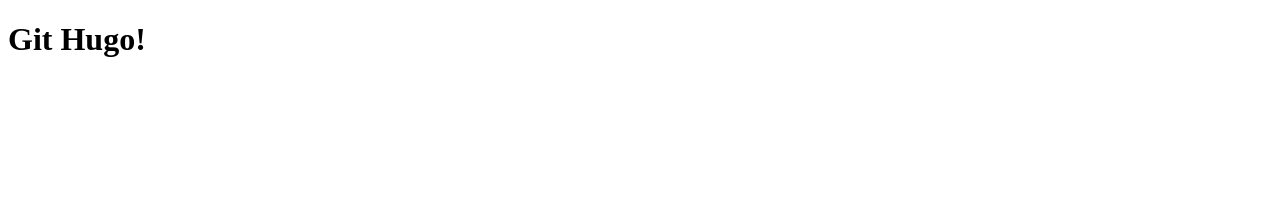
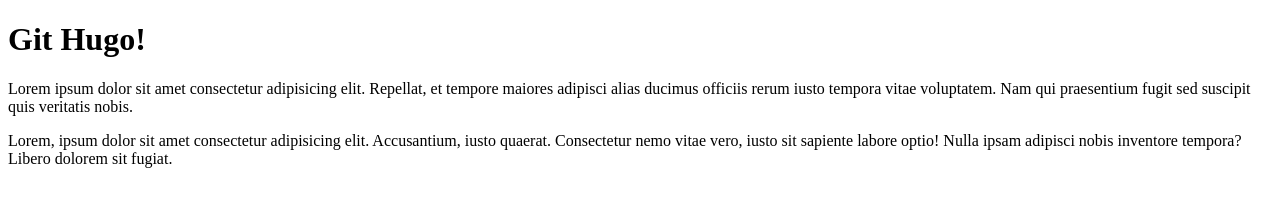
Before and after one commit to hugonavas97/primer_proyecto, a plain HTML site: page index.html in a window 1280 px wide. Drawn offline with Linux system fonts and the light colour scheme.

Commit message:
Agregue un div

```diff
--- a/index.html
+++ b/index.html
@@ -8,5 +8,9 @@
 </head>
 <body>
     <h1>Git Hugo!</h1>
+    <p>Lorem ipsum dolor sit amet consectetur adipisicing elit. Repellat, et tempore maiores adipisci alias ducimus officiis rerum iusto tempora vitae voluptatem. Nam qui praesentium fugit sed suscipit quis veritatis nobis.</p>
+    <div class="cards">
+        <p>Lorem, ipsum dolor sit amet consectetur adipisicing elit. Accusantium, iusto quaerat. Consectetur nemo vitae vero, iusto sit sapiente labore optio! Nulla ipsam adipisci nobis inventore tempora? Libero dolorem sit fugiat.</p>
+    </div>
 </body>
 </html>
```
